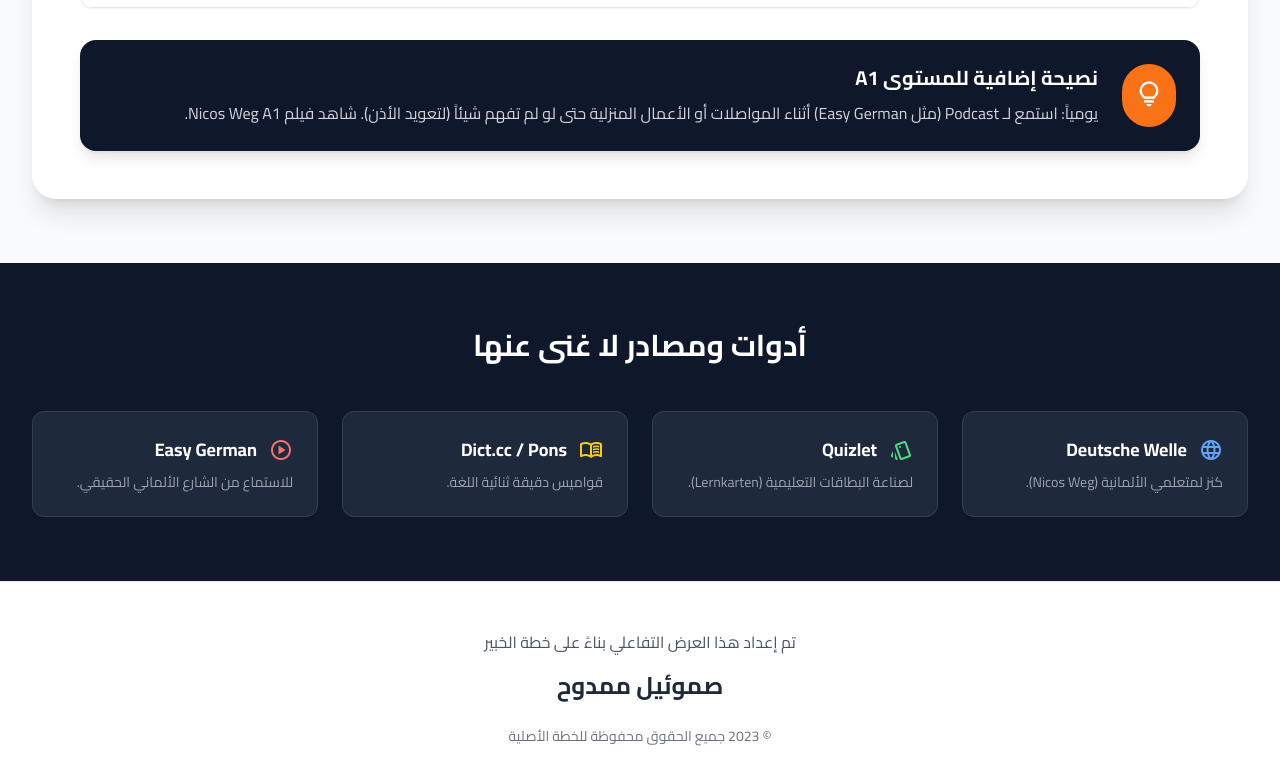
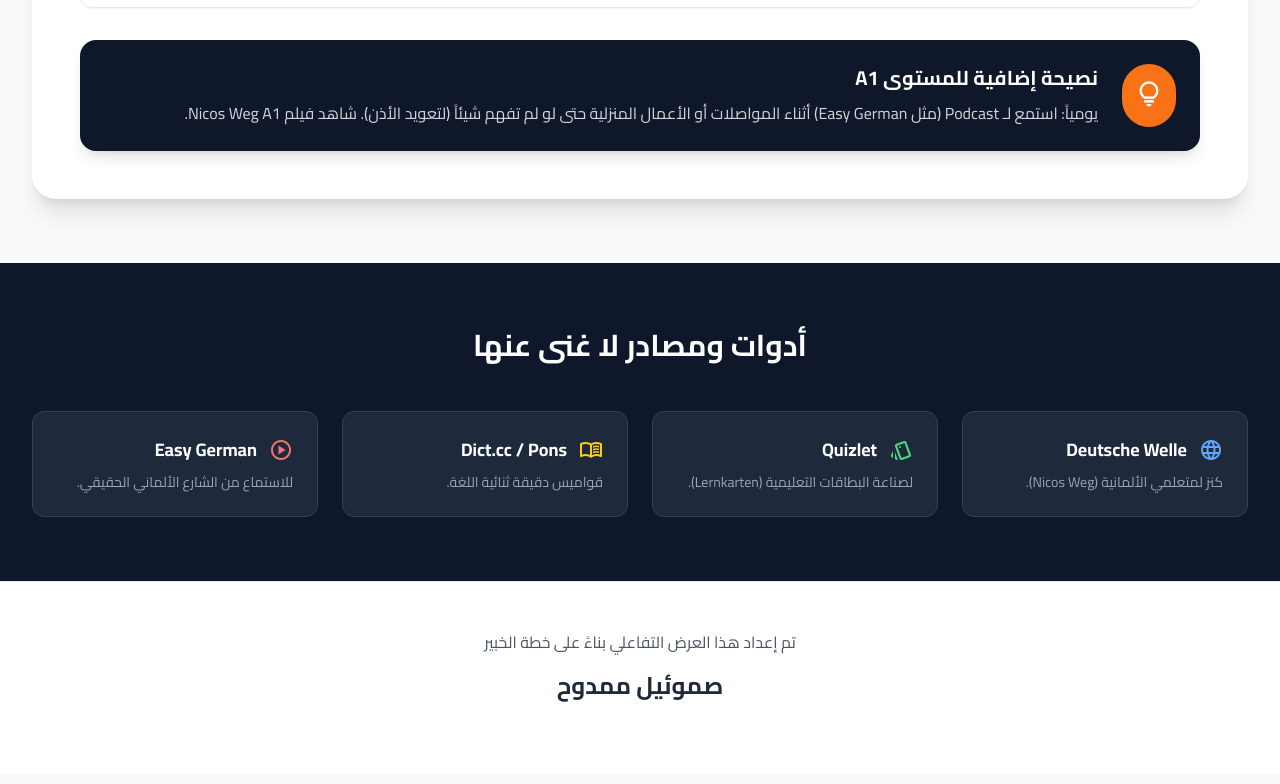
Before and after one commit to primoaa/deutschguide, a plain HTML site: page index.html in a window 1280 px wide. Shown: the part 2658-3442 px from the top of the page. Drawn offline with nearby package versions, Linux system fonts and the light colour scheme.

Commit message:
Update index.html

```diff
--- a/index.html
+++ b/index.html
@@ -207,7 +207,6 @@
 <p class="text-gray-600 mb-4">تم إعداد هذا العرض التفاعلي بناءً على خطة الخبير</p>
 <h4 class="text-2xl font-bold text-slate-800 mb-6">صموئيل ممدوح</h4>
 <div class="flex justify-center gap-4 text-sm text-gray-500">
-<span>© 2023 جميع الحقوق محفوظة للخطة الأصلية</span>
 </div>
 </div>
 </footer>
```
